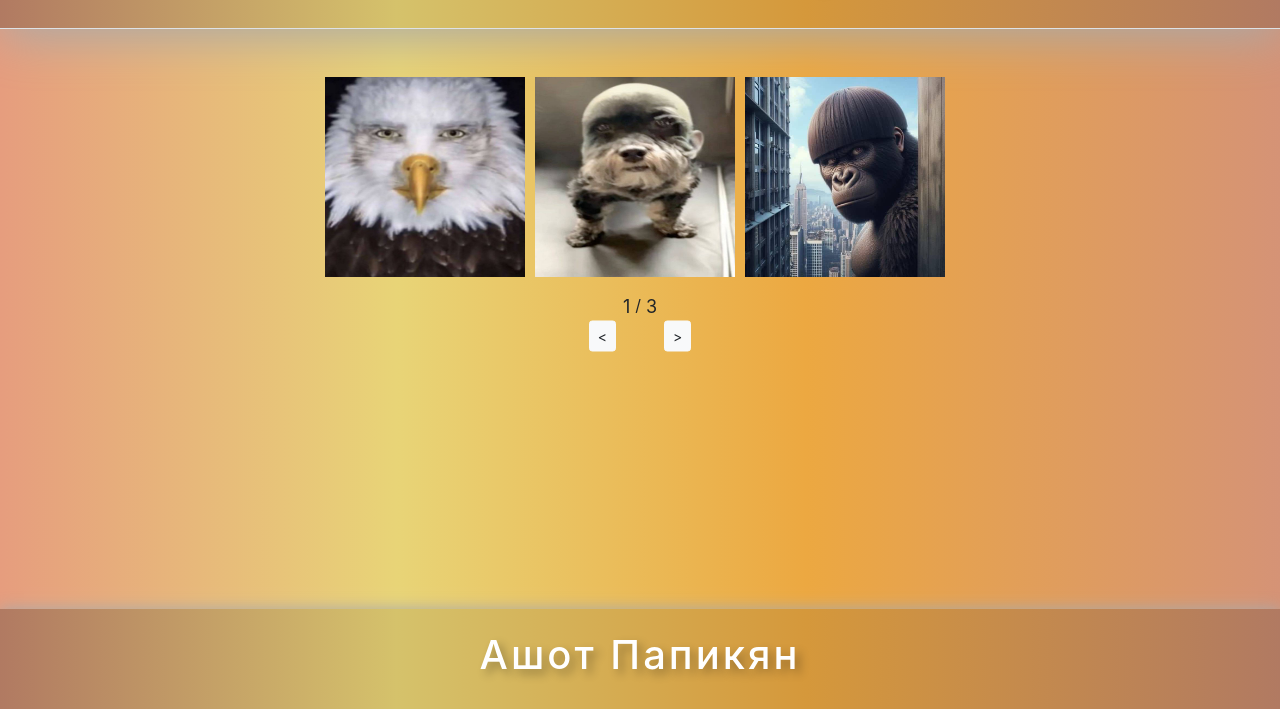
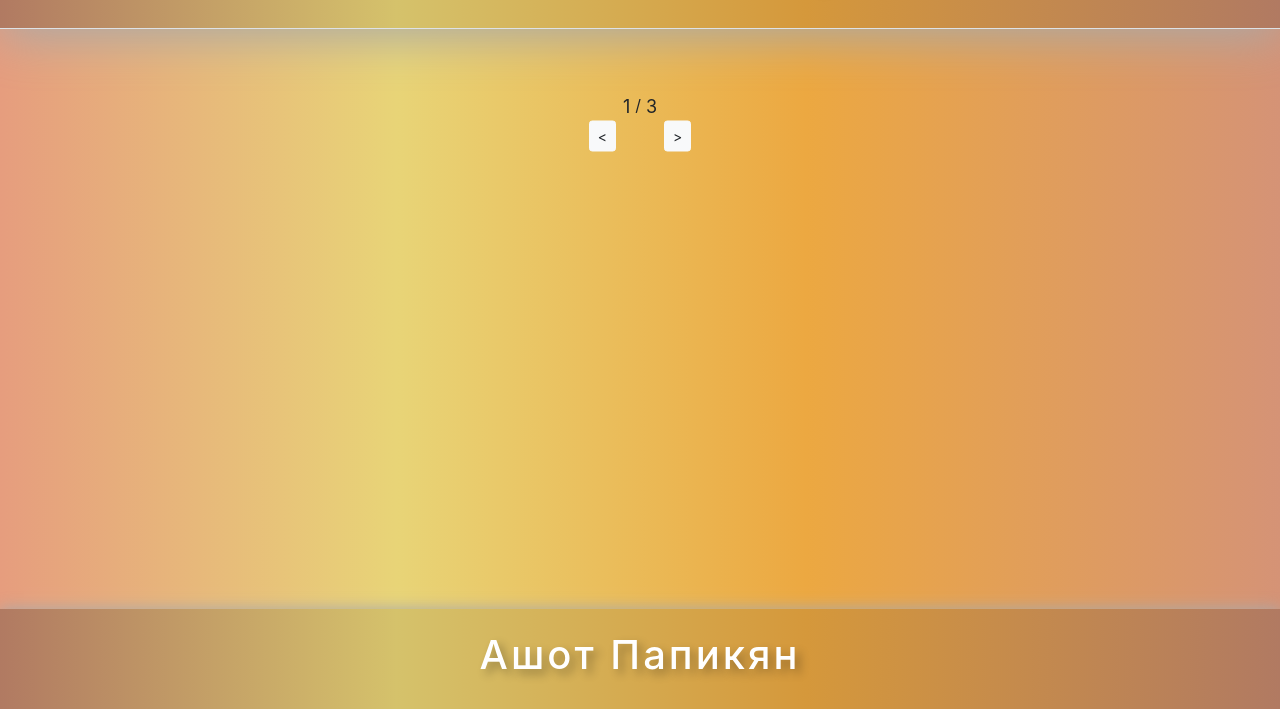
Before and after one commit to AshPapi/web7, a plain HTML site: page index.html in a window 1280 px wide. Shown: the part 91-800 px from the top of the page. Drawn offline with nearby package versions, Linux system fonts and the light colour scheme.

Commit message:
ахх index.html

```diff
--- a/index.html
+++ b/index.html
@@ -18,14 +18,14 @@
 
     <div class="container mt-5">
         <div class="gallery">
-            <div class="gallery__slider d-flex justify-content-center align-items-center" id="gallerySlider">
-                <div class="photo_space active" data-index="1">
+            <div class="gallery__slider" id="gallerySlider">
+                <div class="photo_space" data-index="1">
                     <img src="photo_1_2024-10-17_20-25-56.jpg" alt="Image 1" class="gallery__slide">
                 </div>
-                <div class="photo_space active" data-index="2">
+                <div class="photo_space" data-index="2">
                     <img src="photo_2_2024-10-17_20-25-56.jpg" alt="Image 2" class="gallery__slide">
                 </div>
-                <div class="photo_space active" data-index="3">
+                <div class="photo_space" data-index="3">
                     <img src="photo_3_2024-10-17_20-25-56.jpg" alt="Image 3" class="gallery__slide">
                 </div>
                 <div class="photo_space" data-index="4">
```
